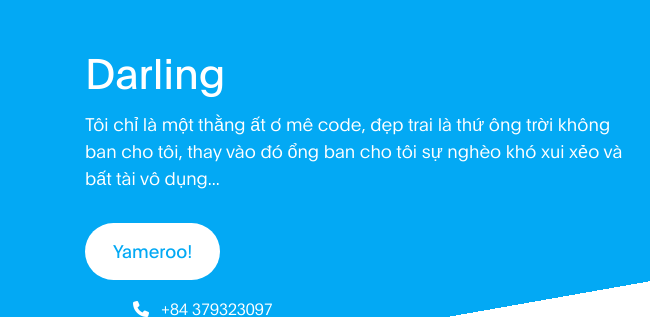
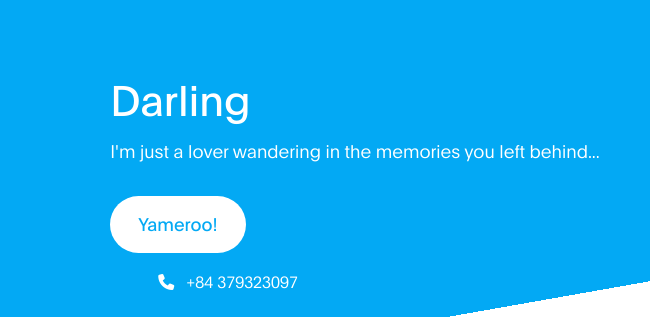
Before and after one commit to Mouguyn/Darling, a plain HTML site: page index.html in a window 1280 px wide. Shown: the part 138-455 px from the top of the page, 0-650 px from the left. Drawn offline with Linux system fonts and the light colour scheme; grey boxes are pictures that could not be loaded.

Commit message:
Update index.html

```diff
--- a/index.html
+++ b/index.html
@@ -82,7 +82,8 @@ PROX STYLE
 
                                    <h1 class="text-white" data-aos="fade-up">Darling</h1>
 
-                                   <P style="color: white;" data-aos="fade-up">Tôi chỉ là một thằng ất ơ mê code, đẹp trai là thứ ông trời không ban cho tôi, thay vào đó ổng ban cho tôi sự nghèo khó xui xẻo và bất tài vô dụng...</P>
+                                   <P style="color: white;" data-aos="fade-up">I'm just a lover
+wandering in the memories you left behind...</P>
 
                                    <a href="#" class="hero-button custom-btn btn-bg btn mt-3" data-aos="fade-up" data-aos-delay="100">Yameroo!</a>
 
```
